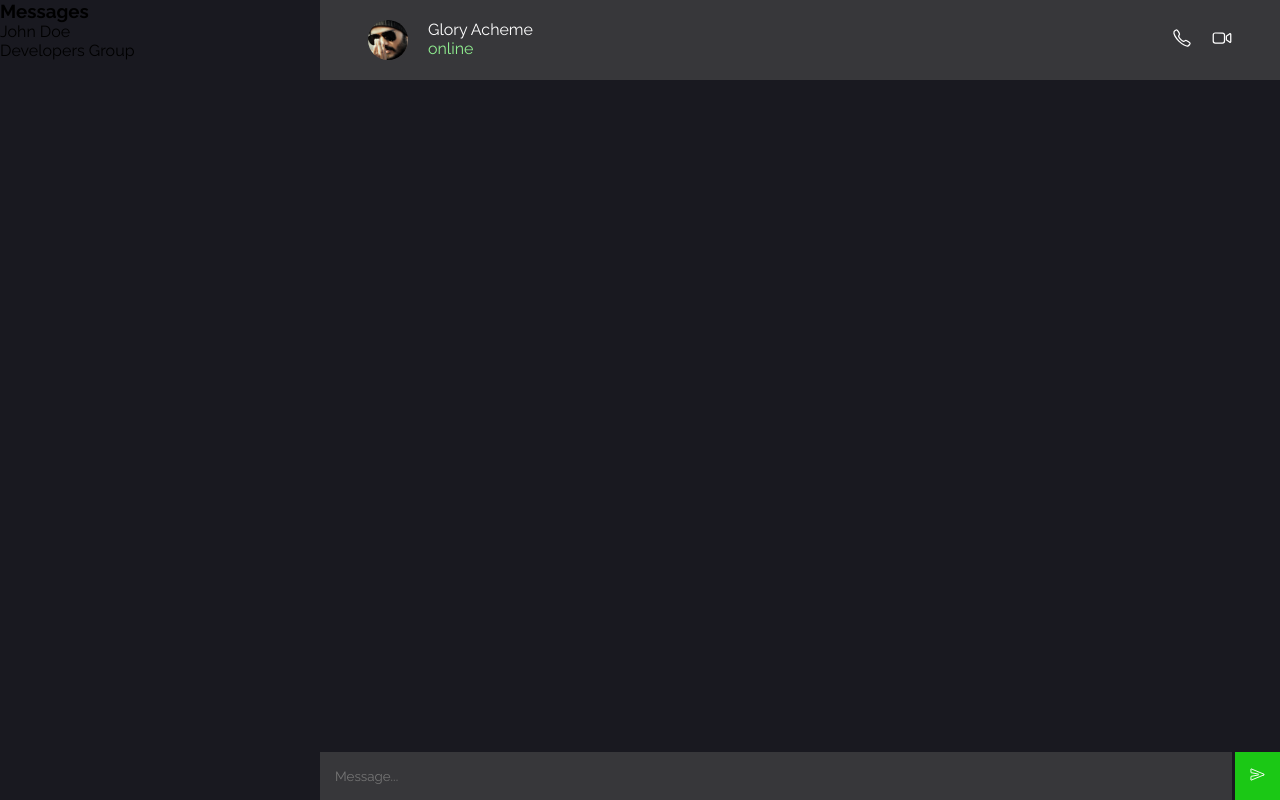
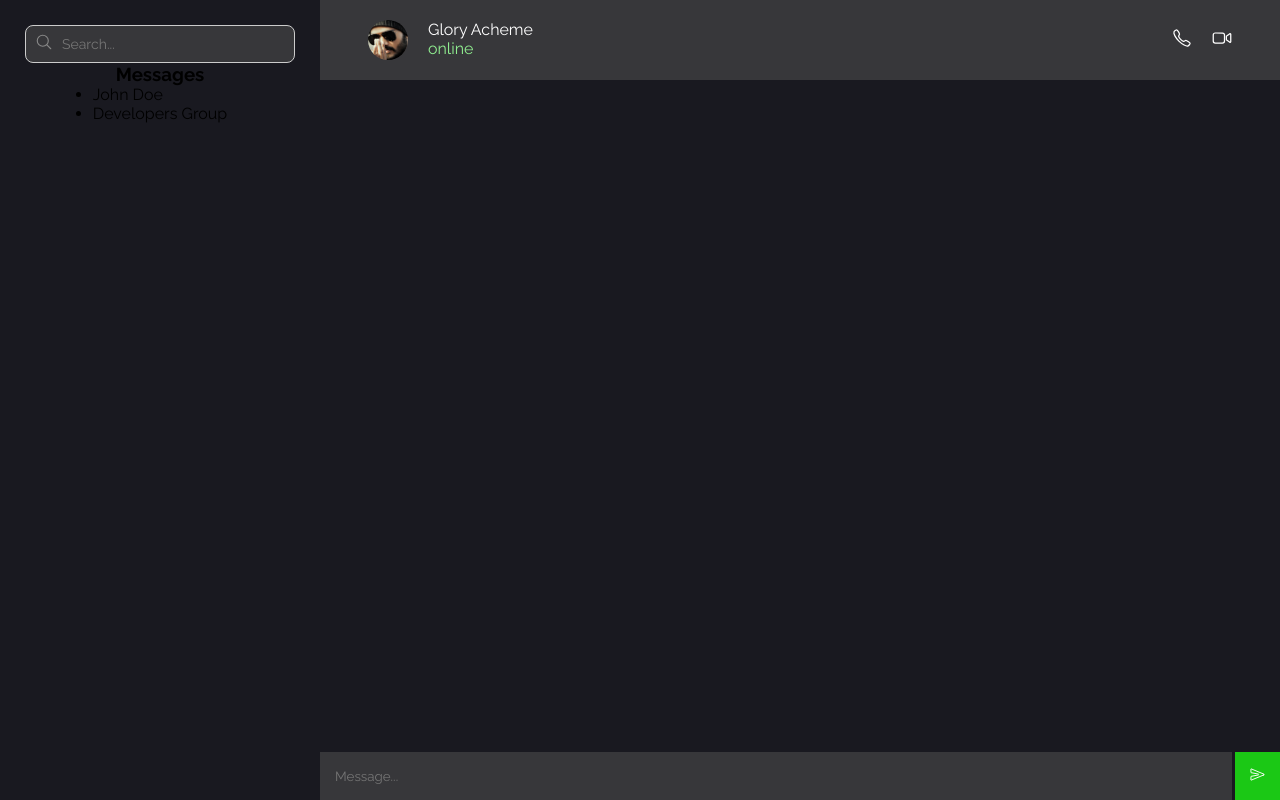
Before and after one commit to agdaniel10/Real-time-Chat-App, a React (Vite) app in the folder my-react-app/: page / in a window 1280 px wide. Both pictures are taken after a click on the button 1182 px from the left and 40 px from the top of the page. Built offline with nearby package versions, Linux system fonts and the light colour scheme.

Commit message:
more updates

```diff
--- /dev/null
+++ b/my-react-app/src/UI/Search/Search.css
@@ -0,0 +1,31 @@
+.search-container {
+  position: relative;
+  width: 100%;
+  max-width: 280px;
+}
+
+.search-input {
+  width: 100%;
+  padding: 10px 12px 10px 36px;
+  border-radius: 8px;
+  border: 1px solid #ccc;
+  outline: none;
+  font-size: 14px;
+  background: #37373A;
+  font-family: 'Raleway', sans-serif;
+  color: white;
+}
+
+.search-input:focus {
+  border-color: #95959E;
+}
+
+.search-icon {
+  position: absolute;
+  left: 10px;
+  top: 50%;
+  transform: translateY(-50%);
+  color: #888;
+  font-size: 18px;
+  pointer-events: none;
+}
--- /dev/null
+++ b/my-react-app/src/UI/Search/Search.jsx
@@ -0,0 +1,31 @@
+import { useState } from 'react';
+import './Search.css';
+
+const Search = () => {
+
+    const [searchInput, setSearchInput] = useState('')
+
+    const handleInputChange = (e) => {
+        setSearchInput(e.target.value)
+    }
+
+
+    return (
+        <div className='search-container'>
+            <span
+                className='search-icon'
+            >
+                <ion-icon name="search-outline"></ion-icon>
+            </span>
+            <input
+                type="text"
+                placeholder='Search...'
+                value={searchInput}
+                onChange={(e) => handleInputChange(e)}
+                className='search-input'
+            />
+        </div>
+    )
+}
+
+export default Search;
--- a/my-react-app/src/component/chatList/chatList.css
+++ b/my-react-app/src/component/chatList/chatList.css
@@ -1,3 +1,7 @@
 .chat-list-container {
+    display: flex;
+    align-items: center;
+    flex-direction: column;
     width: 25%;
+    padding: 25px;
 }
--- a/my-react-app/src/component/chatList/chatList.jsx
+++ b/my-react-app/src/component/chatList/chatList.jsx
@@ -1,4 +1,5 @@
 import './chatList.css'
+import Search from '../../UI/Search/Search'
 
 const ChatList = () => {
 
@@ -9,6 +10,7 @@ const ChatList = () => {
 
     return (
         <div className='chat-list-container'>
+            <Search />
             <h3>Messages</h3>
 
             <div>
```
